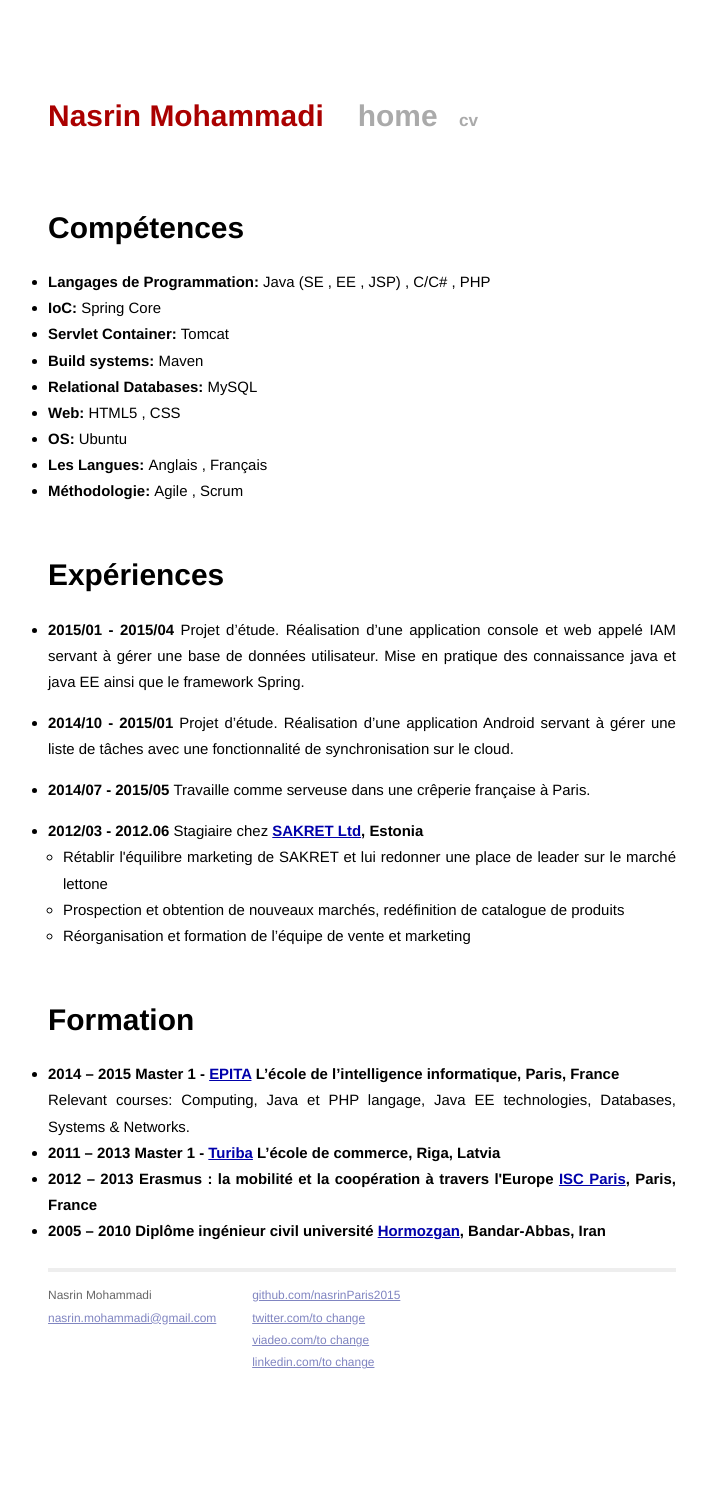
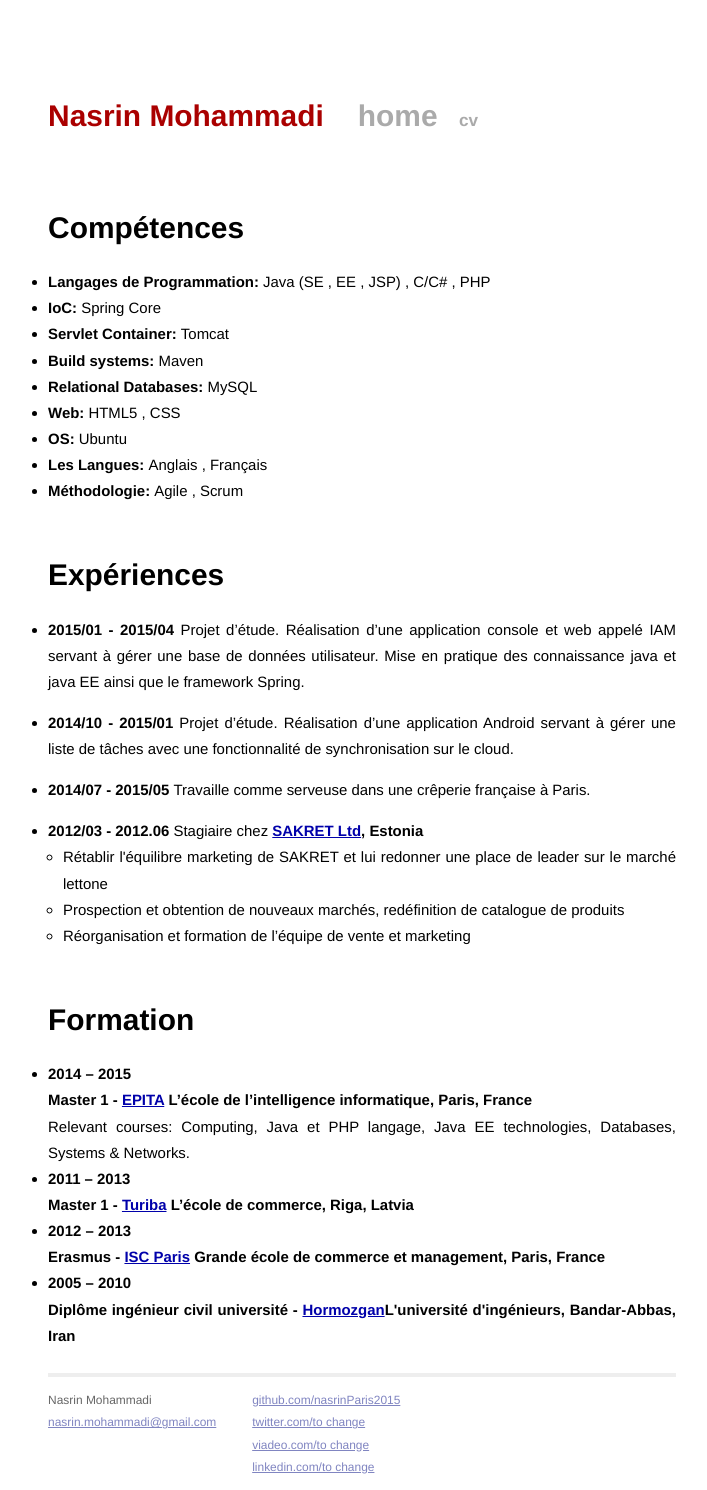
Before and after one commit to nasrinParis2015/personal-website, a Jekyll site: the page built from cv/cv.html, in a window 1280 px wide. Shown: the whole page, without its empty margins (278-985 px from the left). Built offline with Jekyll 4.4.1, drawn with Linux system fonts in a browser that asks for light colours; Markdown is read by kramdown in place of the engine named in the settings; before the commit the page ends 1386 px from its top, so only the background shows below that.

Commit message:
yes true

```diff
--- a/cv/cv.html
+++ b/cv/cv.html
@@ -34,12 +34,12 @@ title: CV
     </ul>
     <h1>Formation </h1>
     <ul class="education">
-        <li><span><strong>2014 – 2015    Master 1 - <a href="http://www.epita.fr/">EPITA</a> L’école de l’intelligence informatique, Paris, France</strong></span>
+        <li><span><strong>2014 – 2015  <br/>  Master 1 - <a href="http://www.epita.fr/">EPITA</a> L’école de l’intelligence informatique, Paris, France</strong></span>
             <br/>
             <span>Relevant courses: Computing, Java et PHP langage, Java EE technologies, Databases, Systems & Networks.</span>
         </li>
-        <li><span><strong>2011 – 2013 	 Master 1 - <a href="http://www.turiba.lv/en/">Turiba</a> L’école de commerce, Riga, Latvia</strong></span></li>
-        <li><span><strong>2012 – 2013 	 Erasmus : la mobilité et la coopération à travers l'Europe <a href="http://www.iscparis.com/">ISC Paris</a>, Paris, France</strong></span></li>
-        <li><span><strong>2005 – 2010 	 Diplôme ingénieur civil université <a href="http://www.hormozgan.ac.ir/en/SitePages/Home.aspx">Hormozgan</a>, Bandar-Abbas, Iran</strong></span></li>
+        <li><span><strong>2011 – 2013 	<br/>  Master 1 - <a href="http://www.turiba.lv/en/">Turiba</a> L’école de commerce, Riga, Latvia</strong></span></li>
+        <li><span><strong>2012 – 2013 	<br/>  Erasmus  -  <a href="http://www.iscparis.com/">ISC Paris</a> Grande école de commerce et management, Paris, France</strong></span></li>
+        <li><span><strong>2005 – 2010 	<br/>  Diplôme ingénieur civil université  - <a href="http://www.hormozgan.ac.ir/en/SitePages/Home.aspx">Hormozgan</a>L'université d'ingénieurs, Bandar-Abbas, Iran</strong></span></li>
     </ul>
 </div>
```
